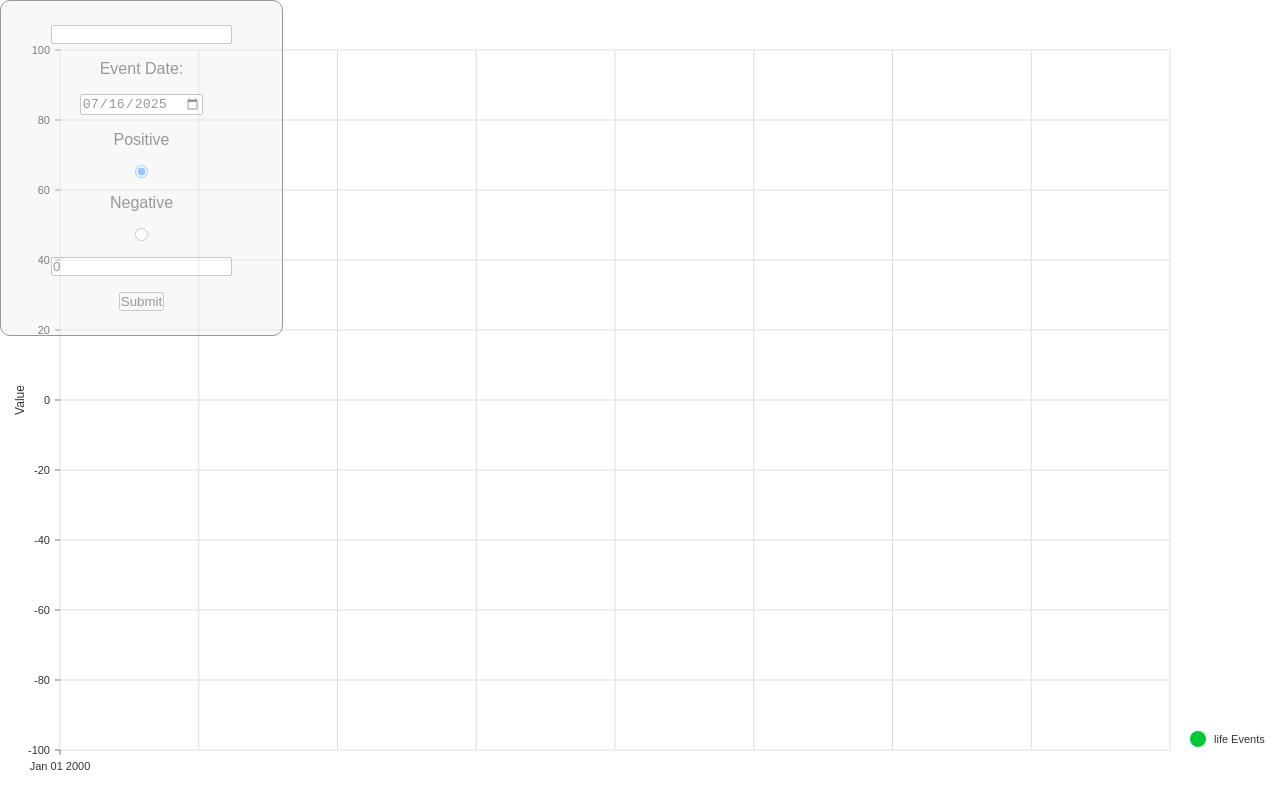
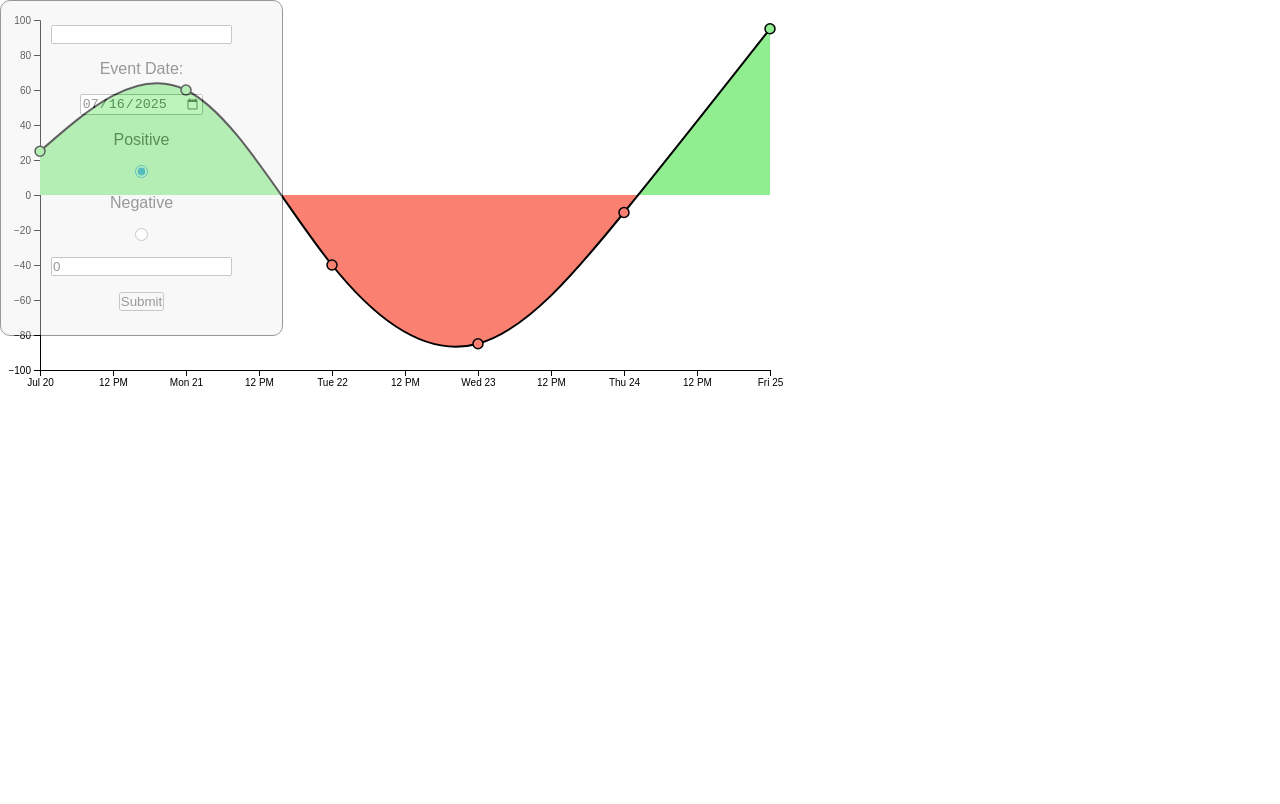
Before and after one commit to Yathaartha/life-in-lines, a React (Vite) app: page /home in a window 1280 px wide. Built offline with nearby package versions, Linux system fonts and the light colour scheme.

Commit message:
feat: finally graph is color coded

```diff
--- a/package.json
+++ b/package.json
@@ -10,9 +10,8 @@
     "preview": "vite preview"
   },
   "dependencies": {
-    "@nivo/line": "0.99.0",
-    "@nivo/core": "0.99.0",
     "@reduxjs/toolkit": "2.8.2",
+    "d3": "^7.9.0",
     "react": "19.1.0",
     "react-dom": "19.1.0",
     "react-redux": "9.2.0",
@@ -21,6 +20,7 @@
   },
   "devDependencies": {
     "@eslint/js": "9.30.1",
+    "@types/d3": "^7.4.3",
     "@types/react": "19.1.8",
     "@types/react-dom": "19.1.6",
     "@vitejs/plugin-react": "4.6.0",
--- a/src/components/lifeline/LifeLine.tsx
+++ b/src/components/lifeline/LifeLine.tsx
@@ -1,50 +1,202 @@
-import { ResponsiveLine } from "@nivo/line";
-import type { LifeEvent } from "../../views/home/HomePage";
+import React, { useMemo, useState, useEffect, useRef } from "react";
+import * as d3 from "d3";
 
-export const LifeLine = ({ data }: { data: LifeEvent[] }) => {
-  const sortedData = [...data].sort(
-    (a, b) => new Date(a.x).getTime() - new Date(b.x).getTime()
+// --- TYPE DEFINITIONS ---
+interface DataPoint {
+  x: Date; // X is now a Date
+  y: number;
+}
+
+interface AreaChartProps {
+  data: DataPoint[];
+  width?: number;
+  height?: number;
+}
+
+interface TooltipData {
+  x: number;
+  y: number;
+  visible: boolean;
+  dataPoint: DataPoint | null;
+}
+
+// --- HELPER COMPONENTS FOR AXES ---
+const AxisBottom = ({
+  scale,
+  transform,
+}: {
+  scale: d3.ScaleTime<number, number>;
+  transform: string;
+}) => {
+  const ref = useRef<SVGGElement>(null);
+
+  useEffect(() => {
+    if (ref.current) {
+      d3.select(ref.current).call(d3.axisBottom(scale));
+    }
+  }, [scale]);
+
+  return <g ref={ref} transform={transform} />;
+};
+
+const AxisLeft = ({ scale }: { scale: d3.ScaleLinear<number, number> }) => {
+  const ref = useRef<SVGGElement>(null);
+
+  useEffect(() => {
+    if (ref.current) {
+      d3.select(ref.current).call(d3.axisLeft(scale));
+    }
+  }, [scale]);
+
+  return <g ref={ref} />;
+};
+
+// --- MAIN CHART COMPONENT ---
+const AreaChart: React.FC<AreaChartProps> = ({
+  data,
+  width = 700,
+  height = 400,
+}) => {
+  const [tooltip, setTooltip] = useState<TooltipData>({
+    visible: false,
+    x: 0,
+    y: 0,
+    dataPoint: null,
+  });
+
+  const margin = { top: 20, right: 30, bottom: 30, left: 40 };
+  const innerWidth = width - margin.left - margin.right;
+  const innerHeight = height - margin.top - margin.bottom;
+
+  // --- D3 SCALES & GENERATORS ---
+  const xScale = useMemo(
+    () =>
+      // Use scaleTime for dates
+      d3
+        .scaleTime()
+        .domain(d3.extent(data, (d) => d.x) as [Date, Date])
+        .range([0, innerWidth]),
+    [data, innerWidth]
   );
 
+  const yScale = useMemo(
+    () =>
+      d3
+        .scaleLinear()
+        .domain([-100, 100]) // Fixed domain as requested
+        .range([innerHeight, 0]),
+    [innerHeight]
+  );
+
+  // Path generators remain the same, but now use the new scales
+  const lineGenerator = useMemo(
+    () =>
+      d3
+        .line<DataPoint>()
+        .x((d) => xScale(d.x))
+        .y((d) => yScale(d.y))
+        .curve(d3.curveNatural),
+    [xScale, yScale]
+  );
+  const areaGenerator = useMemo(
+    () =>
+      d3
+        .area<DataPoint>()
+        .x((d) => xScale(d.x))
+        .y0(yScale(0))
+        .y1((d) => yScale(d.y))
+        .curve(d3.curveNatural),
+    [xScale, yScale]
+  );
+
+  // Note: For simplicity, a single area generator is used with clipping.
+  // The 'areaAboveGenerator' and 'areaBelowGenerator' logic from before is functionally identical.
+
   return (
-    <ResponsiveLine /* or Line for fixed dimensions */
-      curve="monotoneX"
-      data={[
-        {
-          id: "life Events",
-          data: sortedData,
-        },
-      ]}
-      margin={{ top: 50, right: 110, bottom: 50, left: 60 }}
-      yScale={{
-        type: "linear",
-        min: -100,
-        max: 100,
-        stacked: true,
-        reverse: false,
-      }}
-      xScale={{ type: "time", format: "%Y-%m-%d", precision: "day" }}
-      axisBottom={{ format: "%b %d %Y", tickValues: "every 1 month" }}
-      axisLeft={{ legend: "Value", legendOffset: -40 }}
-      enableArea={true}
-      colors={["#00c936", "#ff0000"]}
-      pointSize={10}
-      pointColor={{ theme: "background" }}
-      pointBorderWidth={2}
-      pointBorderColor={{ from: "seriesColor" }}
-      pointLabelYOffset={-12}
-      enableTouchCrosshair={true}
-      useMesh={true}
-      legends={[
-        {
-          anchor: "bottom-right",
-          direction: "column",
-          translateX: 100,
-          itemWidth: 80,
-          itemHeight: 22,
-          symbolShape: "circle",
-        },
-      ]}
-    />
+    <div style={{ position: "relative", width, height }}>
+      <svg width={width} height={height} style={{ position: "absolute" }}>
+        <defs>
+          <clipPath id="clip-above">
+            <rect x="0" y="0" width={innerWidth} height={yScale(0)} />
+          </clipPath>
+          <clipPath id="clip-below">
+            <rect
+              x="0"
+              y={yScale(0)}
+              width={innerWidth}
+              height={innerHeight - yScale(0)}
+            />
+          </clipPath>
+        </defs>
+        <g transform={`translate(${margin.left}, ${margin.top})`}>
+          {/* ✅ RENDER AXES */}
+          <AxisBottom
+            scale={xScale}
+            transform={`translate(0, ${innerHeight})`}
+          />
+          <AxisLeft scale={yScale} />
+
+          {/* Areas and Line */}
+          <path
+            d={areaGenerator(data) || ""}
+            fill="lightgreen"
+            clipPath="url(#clip-above)"
+          />
+          <path
+            d={areaGenerator(data) || ""}
+            fill="salmon"
+            clipPath="url(#clip-below)"
+          />
+          <path
+            d={lineGenerator(data) || ""}
+            fill="none"
+            stroke="black"
+            strokeWidth="2"
+          />
+
+          {/* Data Point Dots */}
+          {data.map((d, i) => (
+            <circle
+              key={i}
+              cx={xScale(d.x)}
+              cy={yScale(d.y)}
+              r={5}
+              fill={d.y >= 0 ? "lightgreen" : "salmon"}
+              stroke="black"
+              strokeWidth="1.5"
+              style={{ cursor: "pointer" }}
+              onMouseOver={() =>
+                setTooltip({
+                  visible: true,
+                  x: xScale(d.x) + margin.left,
+                  y: yScale(d.y) + margin.top,
+                  dataPoint: d,
+                })
+              }
+              onMouseOut={() =>
+                setTooltip((prev) => ({ ...prev, visible: false }))
+              }
+            />
+          ))}
+        </g>
+      </svg>
+
+      {/* Tooltip Element */}
+      {tooltip.visible && tooltip.dataPoint && (
+        <div
+          style={{
+            position: "absolute",
+            pointerEvents: "none",
+            left: tooltip.x,
+            top: tooltip.y,
+          }}>
+          <strong>Date:</strong> {tooltip.dataPoint.x.toLocaleDateString()}
+          <br />
+          <strong>Value:</strong> {tooltip.dataPoint.y.toFixed(2)}
+        </div>
+      )}
+    </div>
   );
 };
+
+export default AreaChart;
--- a/src/views/home/HomePage.tsx
+++ b/src/views/home/HomePage.tsx
@@ -1,6 +1,6 @@
 import { useState } from "react";
 import { FormWrapper, HomePageBackground } from "./HomePage.css";
-import { LifeLine } from "../../components/lifeline/LifeLine";
+import LifeLine from "../../components/lifeline/LifeLine";
 import { Form } from "./HomePage.css";
 
 export type LifeEvent = {
@@ -85,7 +85,18 @@ export const HomePage = () => {
         </Form>
       </FormWrapper>
 
-      <LifeLine data={lifeEvents} />
+      <LifeLine
+        data={[
+          { x: new Date("2025-07-20"), y: 25 },
+          { x: new Date("2025-07-21"), y: 60 },
+          { x: new Date("2025-07-22"), y: -40 },
+          { x: new Date("2025-07-23"), y: -85 },
+          { x: new Date("2025-07-24"), y: -10 },
+          { x: new Date("2025-07-25"), y: 95 },
+        ]}
+        width={800}
+        height={400}
+      />
     </HomePageBackground>
   );
 };
```
Also changed, not shown: 2 other files (tests, documents, lock files or other folders).
